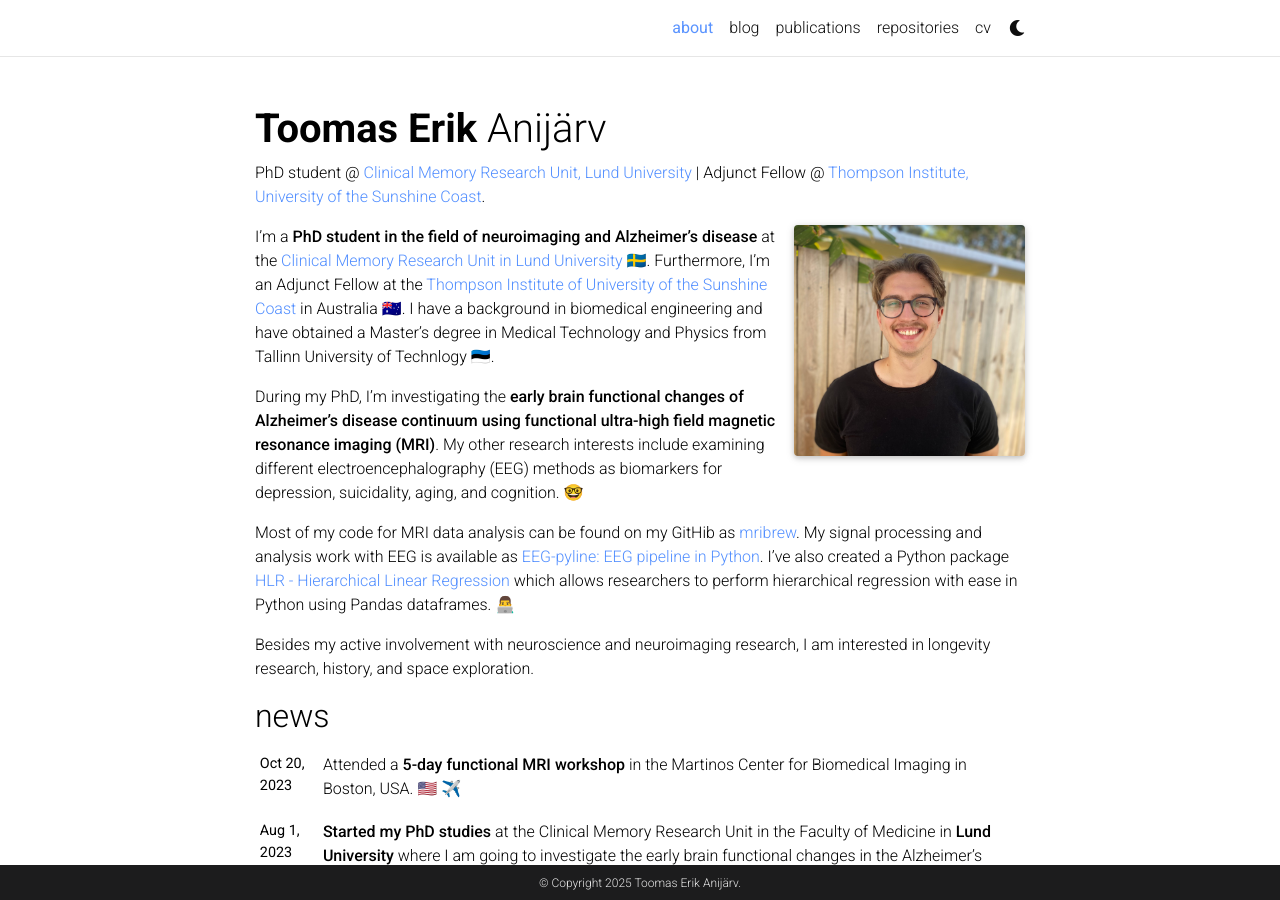
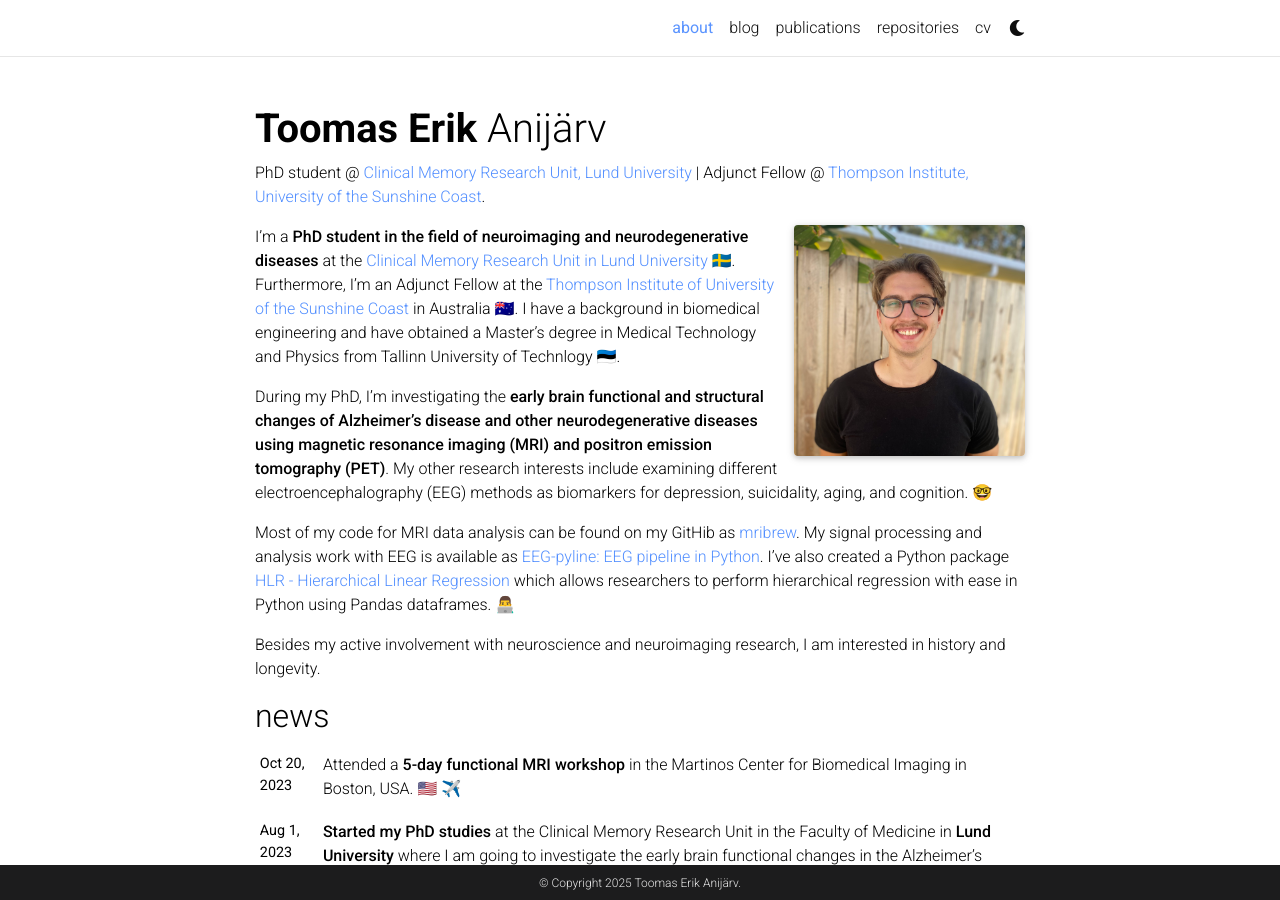
Before and after one commit to teanijarv/teanijarv.github.io, a Jekyll site: the page built from _pages/about.md, in a window 1280 px wide and 900 px high. Built offline with Jekyll 4.4.1, drawn with Linux system fonts in a browser that asks for light colours; full-size pictures stand in for the smaller copies a plugin makes; emoji names are drawn with the system emoji font; comment, search, counter and statistics services are not loaded; a style sheet for code colours, icons or effects is not loaded.

Commit message:
bib and about edits

```diff
--- a/_pages/about.md
+++ b/_pages/about.md
@@ -16,10 +16,10 @@ selected_papers: true # includes a list of papers marked as "selected={true}"
 social: true  # includes social icons at the bottom of the page
 ---
 
-I'm a **PhD student in the field of neuroimaging and Alzheimer's disease** at the [Clinical Memory Research Unit in Lund University](https://biofinder.se) :sweden:. Furthermore, I'm an Adjunct Fellow at the [Thompson Institute of University of the Sunshine Coast](https://www.usc.edu.au/thompson-institute) in Australia :australia:. I have a background in biomedical engineering and have obtained a Master's degree in Medical Technology and Physics from Tallinn University of Technlogy :estonia:.
+I'm a **PhD student in the field of neuroimaging and neurodegenerative diseases** at the [Clinical Memory Research Unit in Lund University](https://biofinder.se) :sweden:. Furthermore, I'm an Adjunct Fellow at the [Thompson Institute of University of the Sunshine Coast](https://www.usc.edu.au/thompson-institute) in Australia :australia:. I have a background in biomedical engineering and have obtained a Master's degree in Medical Technology and Physics from Tallinn University of Technlogy :estonia:.
 
-During my PhD, I'm investigating the **early brain functional changes of Alzheimer's disease continuum using functional ultra-high field magnetic resonance imaging (MRI)**. My other research interests include examining different electroencephalography (EEG) methods as biomarkers for depression, suicidality, aging, and cognition. :nerd_face:
+During my PhD, I'm investigating the **early brain functional and structural changes of Alzheimer's disease and other neurodegenerative diseases using magnetic resonance imaging (MRI) and positron emission tomography (PET)**. My other research interests include examining different electroencephalography (EEG) methods as biomarkers for depression, suicidality, aging, and cognition. :nerd_face:
 
 Most of my code for MRI data analysis can be found on my GitHib as [mribrew](https://github.com/teanijarv/mribrew). My signal processing and analysis work with EEG is available as [EEG-pyline: EEG pipeline in Python](https://github.com/teanijarv/EEG-pyline/). I've also created a Python package [HLR - Hierarchical Linear Regression](https://github.com/teanijarv/HLR) which allows researchers to perform hierarchical regression with ease in Python using Pandas dataframes. :man_technologist:
 
-Besides my active involvement with neuroscience and neuroimaging research, I am interested in longevity research, history, and space exploration.
+Besides my active involvement with neuroscience and neuroimaging research, I am interested in history and longevity.
```
Also changed, not shown: _pages/publications.md (+1 -1 lines).
